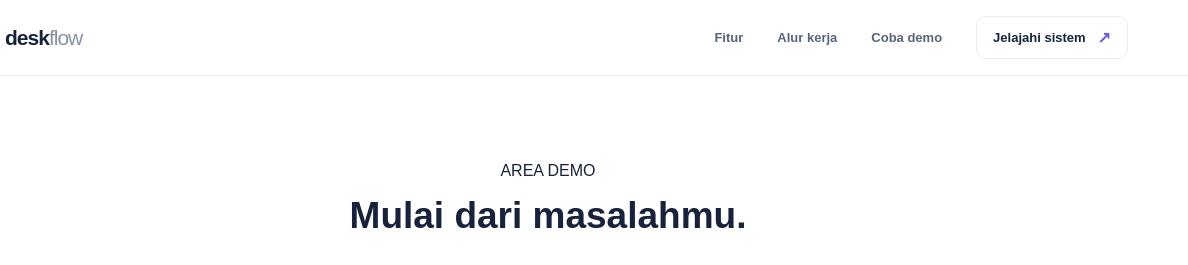
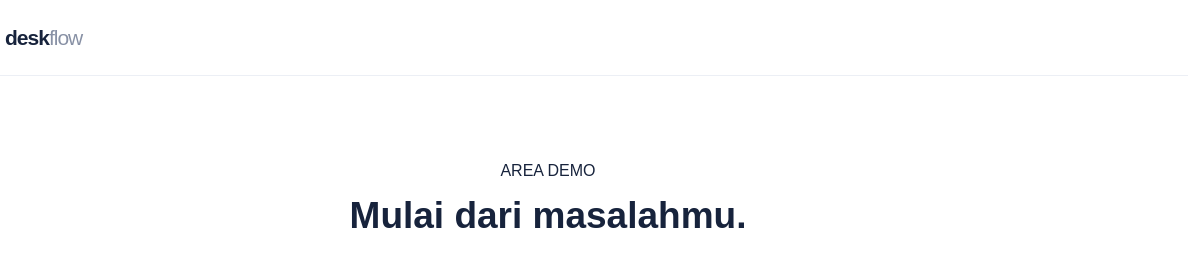
Before and after one commit to Mcghfry/Service-Desk-Management-System-SDMS-, a plain HTML site: page user.html in a window 1280 px wide. Shown: the top 265 px of the page, 92-1280 px from the left. Drawn offline with Linux system fonts and the light colour scheme.

Commit message:
-
pushing

```diff
--- a/user.html
+++ b/user.html
@@ -3,18 +3,12 @@
 <head>
     <link rel="stylesheet" href="userstyles.css" />
 </head>
+
 <header class="site-header">
     <a class="brand" href="#home" aria-label="DeskFlow beranda">
       <span class="brand-mark" aria-hidden="true"><span></span><span></span><span></span><span></span></span>
       <span>desk<span class="brand-light">flow</span></span>
     </a>
-    <button class="menu-toggle" id="menuToggle" type="button" aria-label="Buka navigasi" aria-expanded="false"><span></span><span></span></button>
-    <nav class="main-nav" id="mainNav" aria-label="Navigasi utama">
-      <a href="#fitur">Fitur</a>
-      <a href="#alur">Alur kerja</a>
-      <a href="#demo">Coba demo</a>
-      <a class="nav-cta" href="#demo">Jelajahi sistem <span aria-hidden="true">↗</span></a>
-    </nav>
   </header>
 
 
--- a/userstyles.css
+++ b/userstyles.css
@@ -107,16 +107,6 @@ button, input, select, textarea {
 .main-nav > a:not(.nav-cta):hover,
 .text-link:hover {
   color: var(--purple);
-}
-
-.nav-cta {
-  display: flex;
-  gap: 12px;
-  align-items: center;
-  padding: 11px 16px;
-  border: 1px solid var(--line);
-  border-radius: 9px;
-  color: var(--ink);
 }
 
 .nav-cta span {
```
